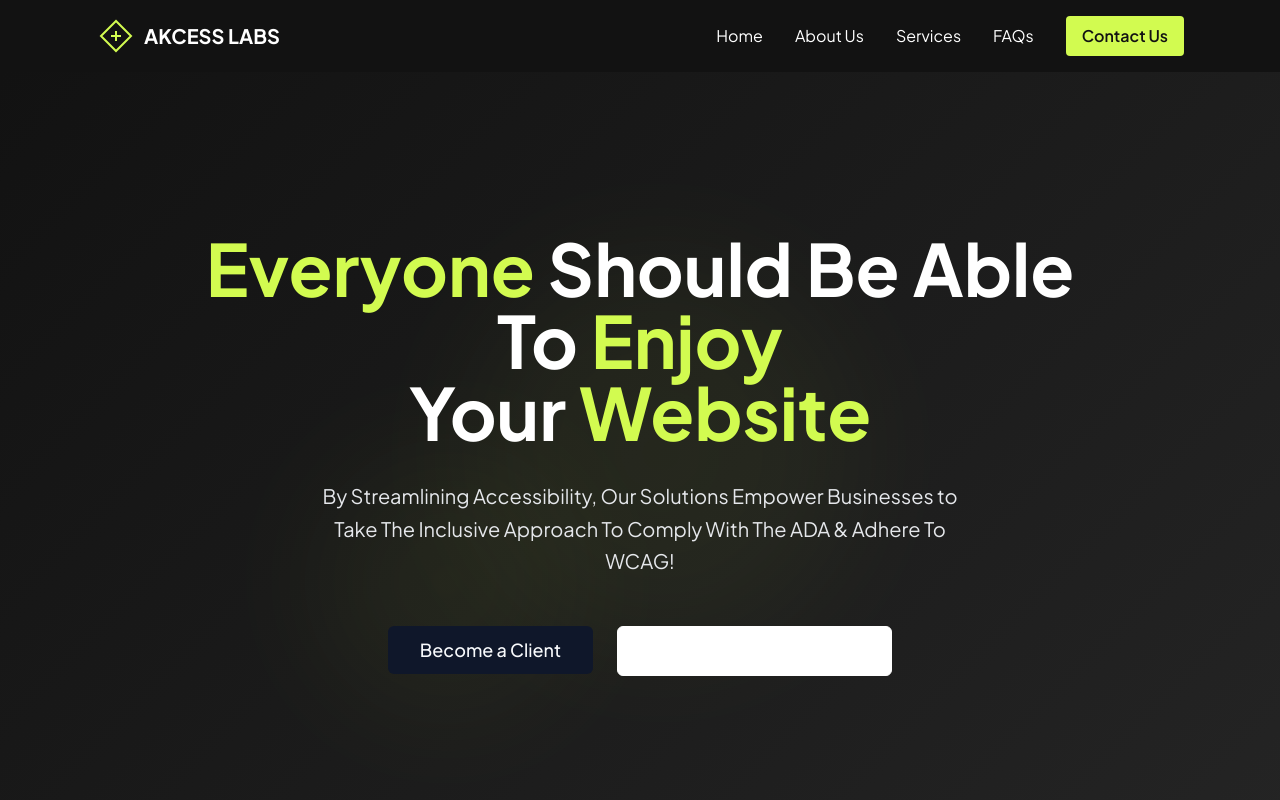
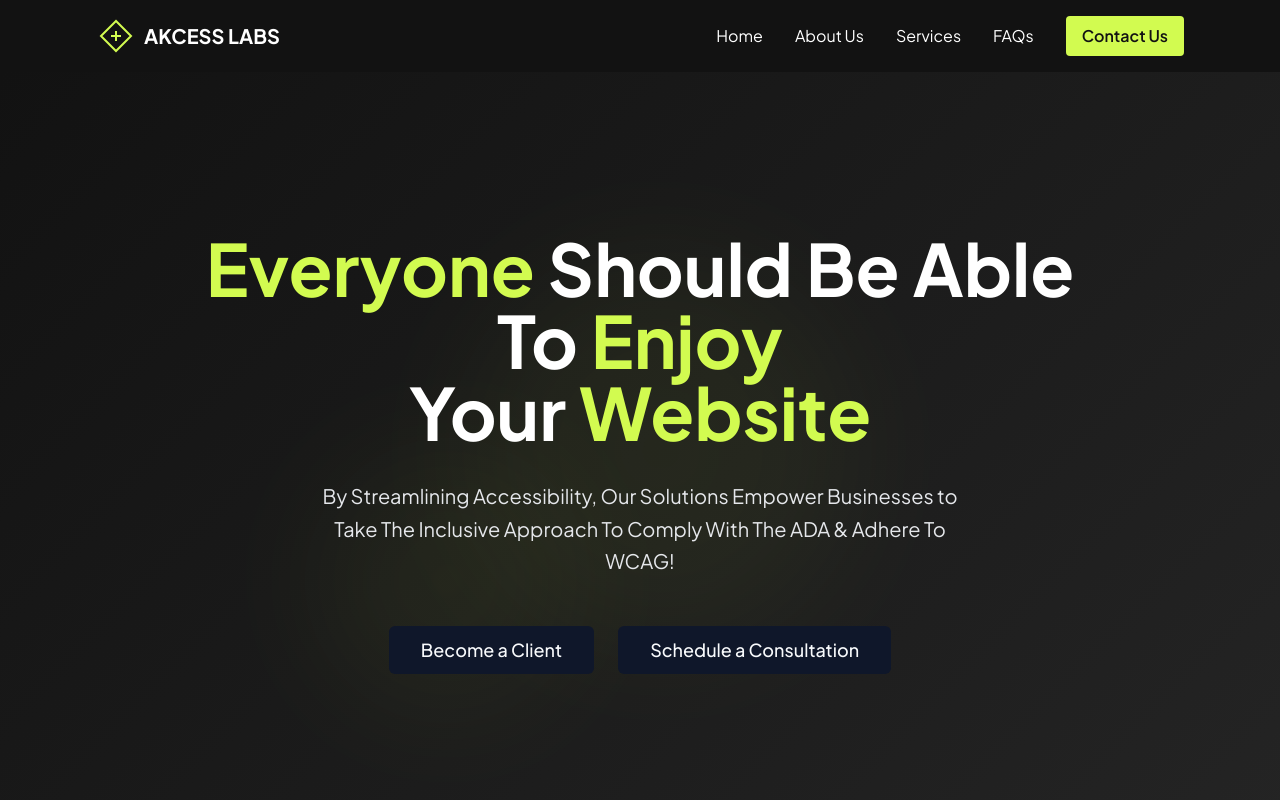
Before and after one commit to deepak-duck/responsive-site-genesis, a React (Vite) app: page / in a window 1280 px wide. Shown: the top 800 px of the page. Built offline with nearby package versions, Linux system fonts and the light colour scheme.

Commit message:
Fix: Consistent button styling
Apply consistent styling to buttons across the hero and service components.

```diff
--- a/src/components/sections/HeroSection.tsx
+++ b/src/components/sections/HeroSection.tsx
@@ -40,8 +40,7 @@ const HeroSection = () => {
               Become a Client
             </Button>
             <Button
-              variant="outline"
-              className="border-white text-lg hover:bg-white hover:text-akcess-black py-6 px-8 rounded-md transition-all duration-300"
+              className="lime-button text-lg py-6 px-8 rounded-md"
               onClick={handleConsultation}
             >
               Schedule a Consultation
```
